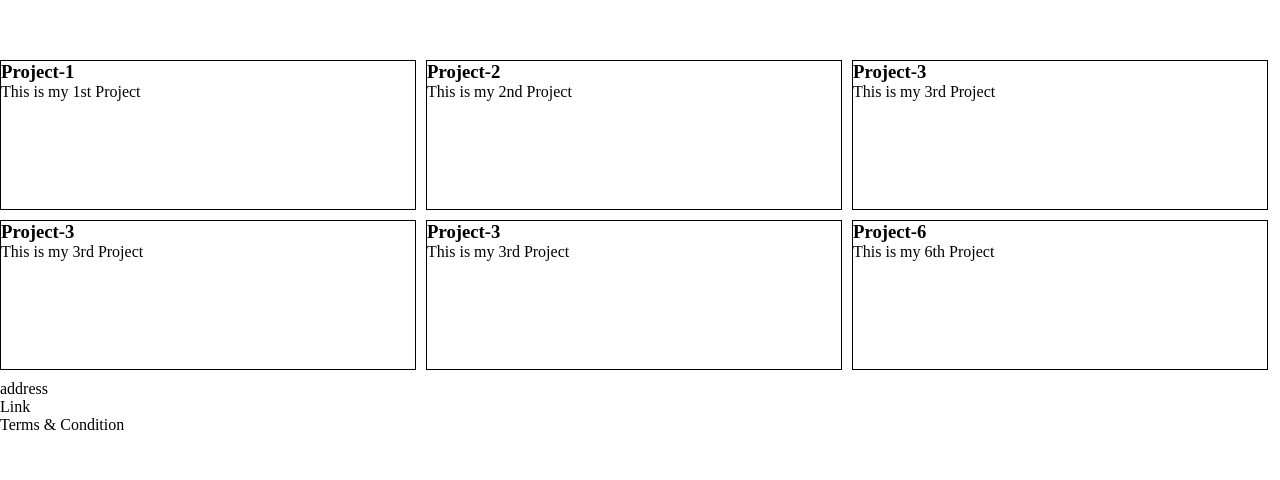
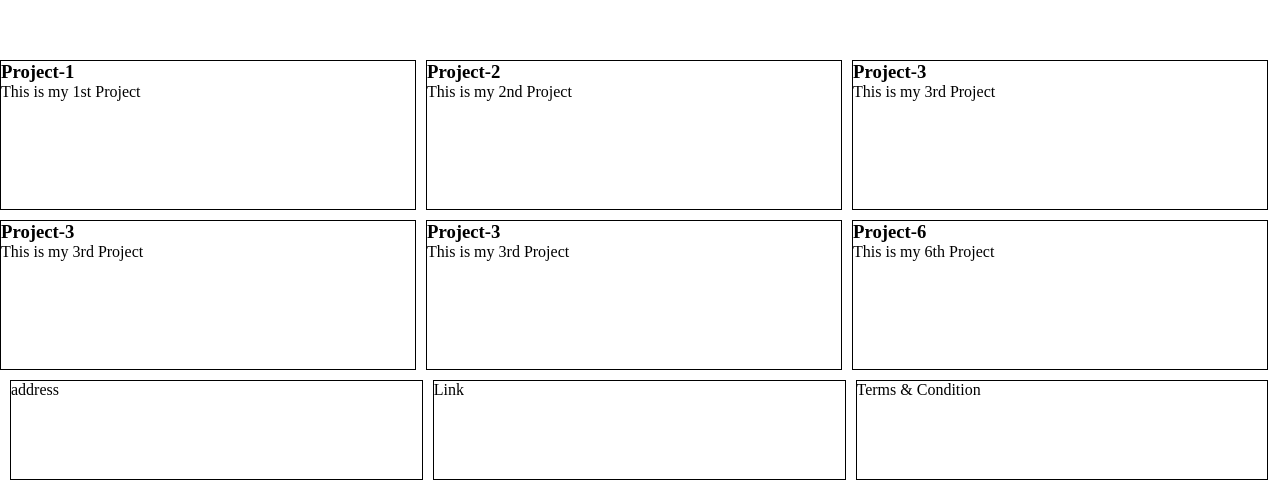
Before and after one commit to bgc-sadiya/batch-17-class-15, a plain HTML site: page index.html in a window 1280 px wide. Shown: the part 355-835 px from the top of the page. Before the commit the page ends 800 px from the top, so only its background shows below. Drawn offline with Linux system fonts and the light colour scheme.

Commit message:
Basic web stracture Using Section and Div

```diff
--- a/index.html
+++ b/index.html
@@ -39,14 +39,14 @@
         </div>
     </section>
 
-    <section>
-        <div>
+    <section class="footer">
+        <div class="add">
             <p> address</p>
         </div>
-        <div>
+        <div class="add">
             <p> Link</p>
         </div>
-        <div>
+        <div class="add">
             <p>Terms & Condition</p>
         </div>
     </section>
--- a/style.css
+++ b/style.css
@@ -28,3 +28,15 @@
     margin-bottom: 10px;
 
 }
+.footer{
+    padding-left: 10px;
+    width: 100%;
+    overflow: hidden;
+}
+.add{
+    float: left;
+    border: 1px solid black;
+    width: 32.5%;
+    height: 100px;
+    margin-right: 10px;
+}
```
